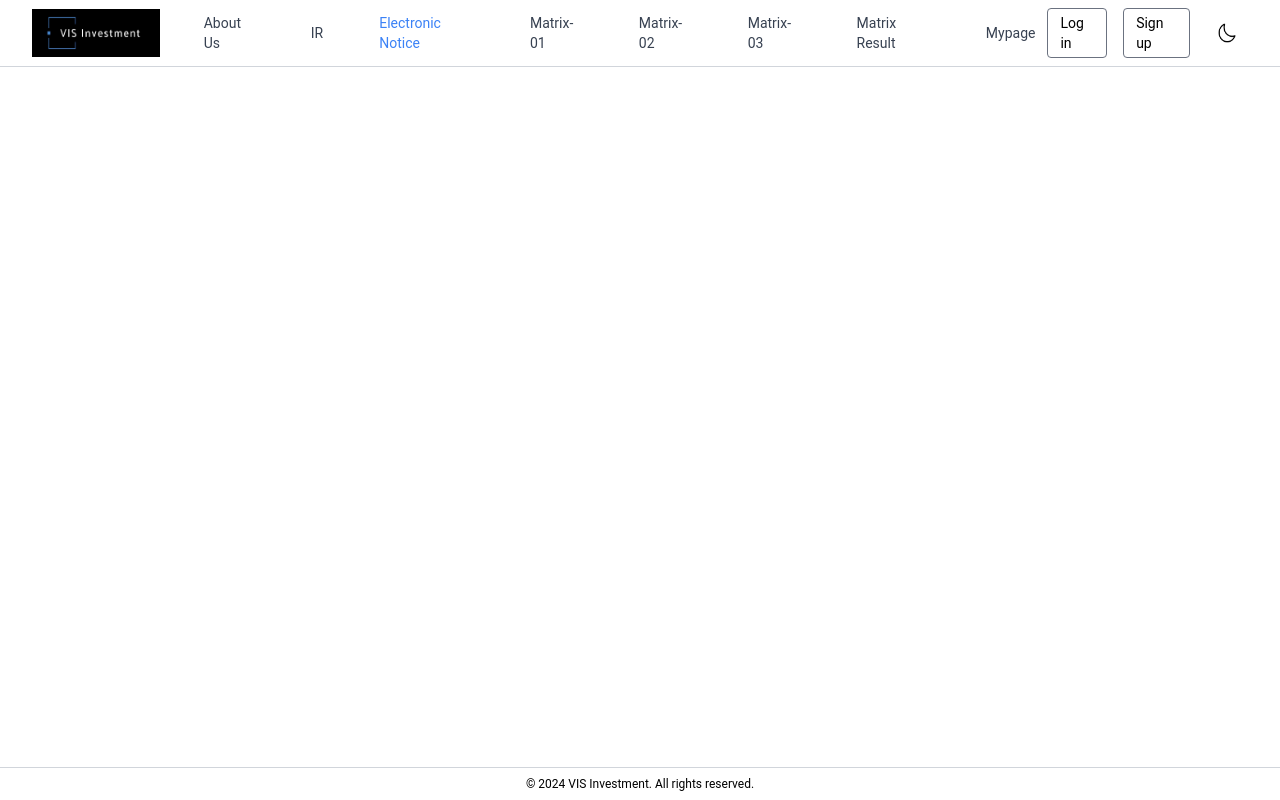
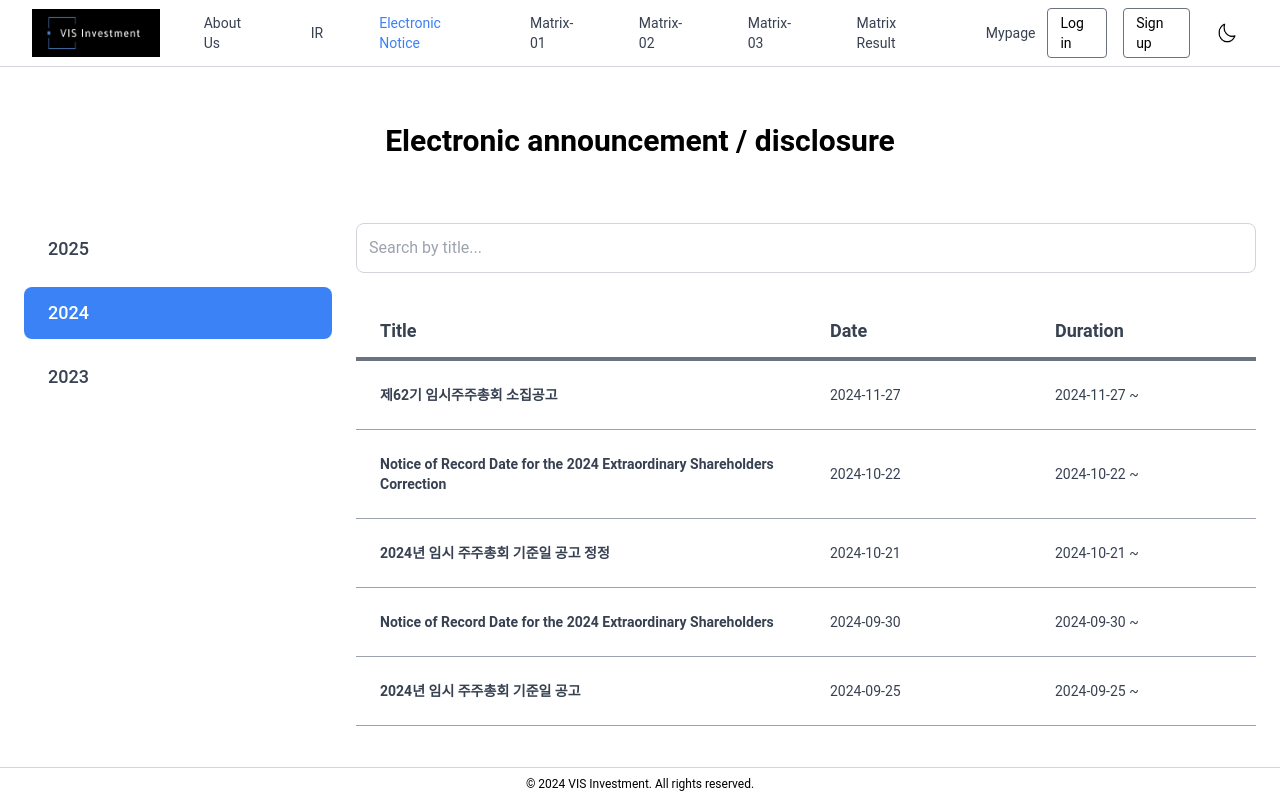
Before and after one commit to persi0815/vis-frontend, a React (Create React App) app: page /notice in a window 1280 px wide. Built offline with nearby package versions, Linux system fonts and the light colour scheme; no server answers; what chartjs-chart-financial would draw is missing.

Commit message:
feature: 전자 공고 공시 페이지 추가

```diff
--- a/src/components/investment/ElectronicNotice.js
+++ b/src/components/investment/ElectronicNotice.js
@@ -1,8 +1,73 @@
-import React from "react";
+import React, { useState } from "react";
+import YearToggle from "./YearToggle";
 
 const ElectronicNotice = () => {
 
+  const [selectedYear, setSelectedYear] = useState("2024");
+  const [searchTerm, setSearchTerm] = useState("");
+  const years = ["2025", "2024", "2023"];
 
+  const handleYearToggle = (year) => {
+    setSelectedYear(year);
+  };
+
+  // 데이터 하드코딩
+  const data = {
+    "2024": [
+      { title: "제62기 임시주주총회 소집공고", date: "2024-11-27", duration: "2024-11-27 ~" },
+      { title: "Notice of Record Date for the 2024 Extraordinary Shareholders Correction", date: "2024-10-22", duration: "2024-10-22 ~" },
+      { title: "2024년 임시 주주총회 기준일 공고 정정", date: "2024-10-21", duration: "2024-10-21 ~" },
+      { title: "Notice of Record Date for the 2024 Extraordinary Shareholders", date: "2024-09-30", duration: "2024-09-30 ~" },
+      { title: "2024년 임시 주주총회 기준일 공고", date: "2024-09-25", duration: "2024-09-25 ~" },
+    ],
+    "2023": [
+      { title: "제62기 임시주주총회 소집공고", date: "2023-11-27", duration: "2023-11-27 ~" },
+      { title: "Notice of Record Date for the 2024 Extraordinary Shareholders Correction", date: "2023-10-22", duration: "2023-10-22 ~" },
+      { title: "2024년 임시 주주총회 기준일 공고 정정", date: "2023-10-21", duration: "2023-10-21 ~" },
+      { title: "Notice of Record Date for the 2023 Extraordinary Shareholders", date: "2023-09-30", duration: "2023-09-30 ~ 2024-09-30" },
+      { title: "2024년 임시 주주총회 기준일 공고", date: "2023-09-25", duration: "2023-09-25 ~" },
+    ],
+  };
+
+  const filteredData = data[selectedYear]?.filter((item) =>
+    item.title.toLowerCase().includes(searchTerm.toLowerCase())
+  );
+
+  return (
+    <div className="p-6 space-y-8">
+      <h1 className="text-3xl font-bold text-center mt-8 mb-16">Electronic announcement / disclosure</h1>
+      <div className="flex space-x-6">
+        <YearToggle years={years} selectedYear={selectedYear} handleYearToggle={handleYearToggle} />
+        <div className="flex-1">
+          <input
+            type="text"
+            placeholder="Search by title..."
+            value={searchTerm}
+            onChange={(e) => setSearchTerm(e.target.value)}
+            className="w-full mb-4 p-3 border border-gray-300 rounded-lg text-gray-700 dark:text-gray-300 dark:bg-gray-800"
+          />
+          <table className="table-auto w-full text-lg text-left text-gray-700 dark:text-gray-300 mt-4">
+            <thead>
+              <tr className="border-b-4 border-gray-500">
+                <th className="px-6 py-3 w-1/2">Title</th>
+                <th className="px-6 py-3 w-1/4">Date</th>
+                <th className="px-6 py-3 w-1/4">Duration</th>
+              </tr>
+            </thead>
+            <tbody>
+              {filteredData?.map((item, index) => (
+                <tr key={index} className="border-b border-gray-400 text-sm">
+                  <td className="px-6 py-6 font-semibold">{item.title}</td>
+                  <td className="px-6 py-6">{item.date}</td>
+                  <td className="px-6 py-6">{item.duration}</td>
+                </tr>
+              ))}
+            </tbody>
+          </table>
+        </div>
+      </div>
+    </div>
+  );
 };
 
 export default ElectronicNotice;
```
